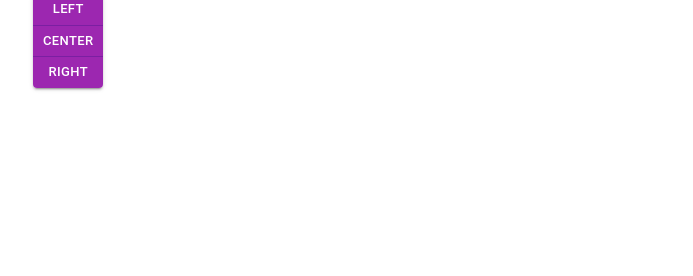
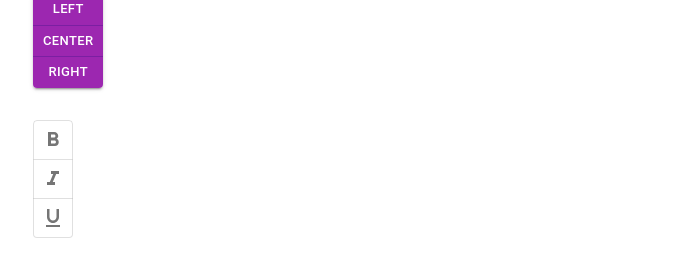
Before and after one commit to thethmuenaing/react-mui-demo, a React (Create React App) app: page / in a window 1280 px wide. Shown: the part 350-626 px from the top of the page, without its empty margins (31-724 px from the left). Built offline with nearby package versions, Linux system fonts and the light colour scheme.

Commit message:
build ToggleButtonGroup and ToggleButton

```diff
--- a/src/components/MuiButton.tsx
+++ b/src/components/MuiButton.tsx
@@ -1,7 +1,16 @@
-import { Stack , Button, IconButton, ButtonGroup } from "@mui/material"
+import { Stack , Button, IconButton, ButtonGroup, ToggleButtonGroup, ToggleButton } from "@mui/material"
 import SendIcon from '@mui/icons-material/Send';
+import FormatBoldIcon from '@mui/icons-material/FormatBold';
+import FormatItalicIcon from '@mui/icons-material/FormatItalic';
+import FormatUnderlinedIcon from '@mui/icons-material/FormatUnderlined';
+import React, { useState } from "react";
 
 export const MuiButton = () => {
+	const [formats,setFormats]=useState<string | null>(null)
+	const handleFormatChange = (_event:React.MouseEvent<HTMLElement>,updatedFormats:string | null) => {
+		setFormats(updatedFormats)
+	}
+	console.log("formats",formats)
 	return (
 		<Stack spacing={4}>
 			<Stack spacing={2} direction="row">
@@ -23,8 +32,12 @@ export const MuiButton = () => {
 				<Button variant="contained" size="large">Large</Button>
 			</Stack>
 			<Stack spacing={2} direction="row">
-			<Button variant="contained" startIcon={<SendIcon/>} disableRipple onClick={()=>alert("Clicked")}>Send</Button>
-			<Button variant="contained" endIcon={<SendIcon/>} disableElevation>Send</Button>
+				<Button variant="contained" startIcon={<SendIcon/>} disableRipple onClick={()=>alert("Clicked")}>
+					Send
+				</Button>
+				<Button variant="contained" endIcon={<SendIcon/>} disableElevation>
+					Send
+				</Button>
 				<IconButton aria-label="send" color="success" size="small">
 					<SendIcon/>
 				</IconButton>
@@ -36,6 +49,19 @@ export const MuiButton = () => {
 					<Button>Right</Button>
 				</ButtonGroup>
 			</Stack>
+			<Stack direction="row">
+				<ToggleButtonGroup aria-label="text formatting" value={formats} onChange={handleFormatChange} size="small" color="success" orientation="vertical" exclusive>
+					<ToggleButton value="bold" aria-label="bold">
+						<FormatBoldIcon />
+					</ToggleButton>
+					<ToggleButton value="italic" aria-label="italic">
+						<FormatItalicIcon />
+					</ToggleButton>
+					<ToggleButton value="underlined" aria-label="underlined">
+						<FormatUnderlinedIcon />
+					</ToggleButton>
+				</ToggleButtonGroup>
+			</Stack>
 		</Stack>
 	)
 }
```
Lines whose indentation alone changed are shown as unchanged.
